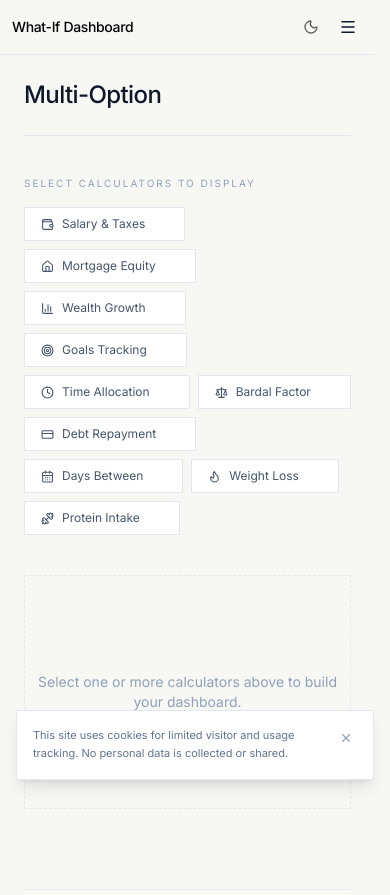
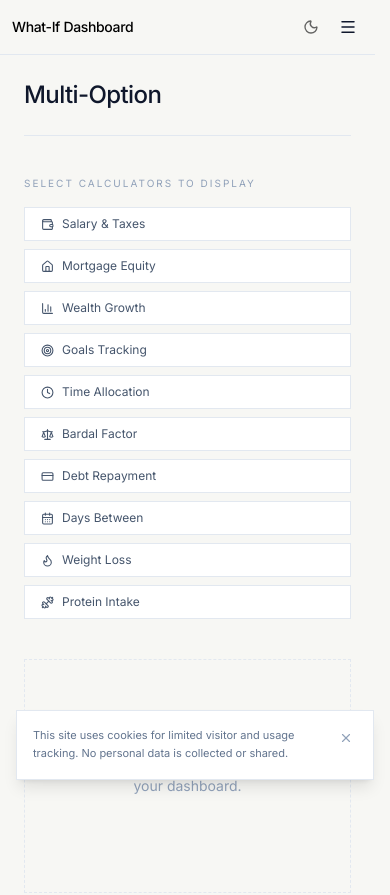
Before and after one commit to romayneeastmond/whatifdashboard-react-vite-framer-tailwind, a React (Vite) app: page /multi in a window 390 px wide. Shown: the top 895 px of the page. Built offline with nearby package versions, Linux system fonts and the light colour scheme.

Commit message:
style: Multi-option buttons on mobile devices.

```diff
--- a/src/components/MultiOptionPage.tsx
+++ b/src/components/MultiOptionPage.tsx
@@ -66,7 +66,7 @@ export function MultiOptionPage() {
 				<p className="text-[10px] uppercase tracking-[0.2em] text-slate-400 dark:text-white/30 mb-4 font-normal">
 					Select calculators to display
 				</p>
-				<div className="flex flex-wrap gap-2">
+				<div className="flex flex-col sm:flex-row sm:flex-wrap gap-2">
 					{REGISTRY.map(calc => {
 						const Icon = calc.icon;
 						const active = selected.includes(calc.id);
@@ -76,7 +76,7 @@ export function MultiOptionPage() {
 								onClick={() => toggle(calc.id)}
 								aria-pressed={active}
 								className={cn(
-									'flex items-center gap-2 px-4 py-2 text-xs font-normal border transition-all duration-150 cursor-pointer',
+									'flex items-center gap-2 px-4 py-2 text-xs font-normal border transition-all duration-150 cursor-pointer w-full sm:w-auto',
 									active
 										? 'bg-[#387E67] dark:bg-[#52B788] border-[#387E67] dark:border-[#52B788] text-white'
 										: 'bg-white dark:bg-white/5 border-slate-200 dark:border-white/10 text-slate-600 dark:text-white/60 hover:border-slate-400 dark:hover:border-white/30'
```
